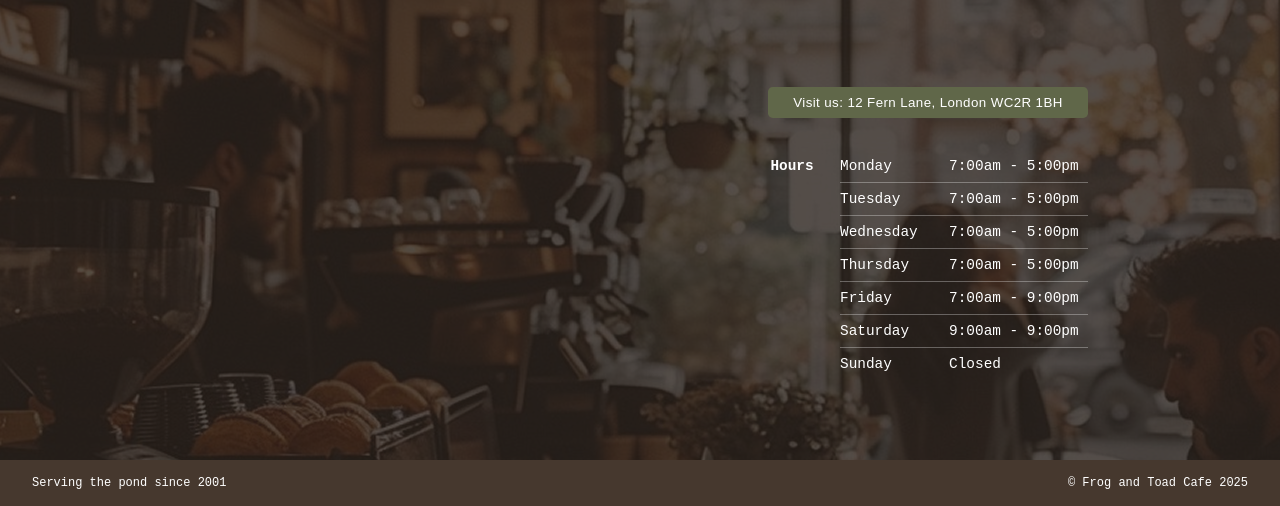
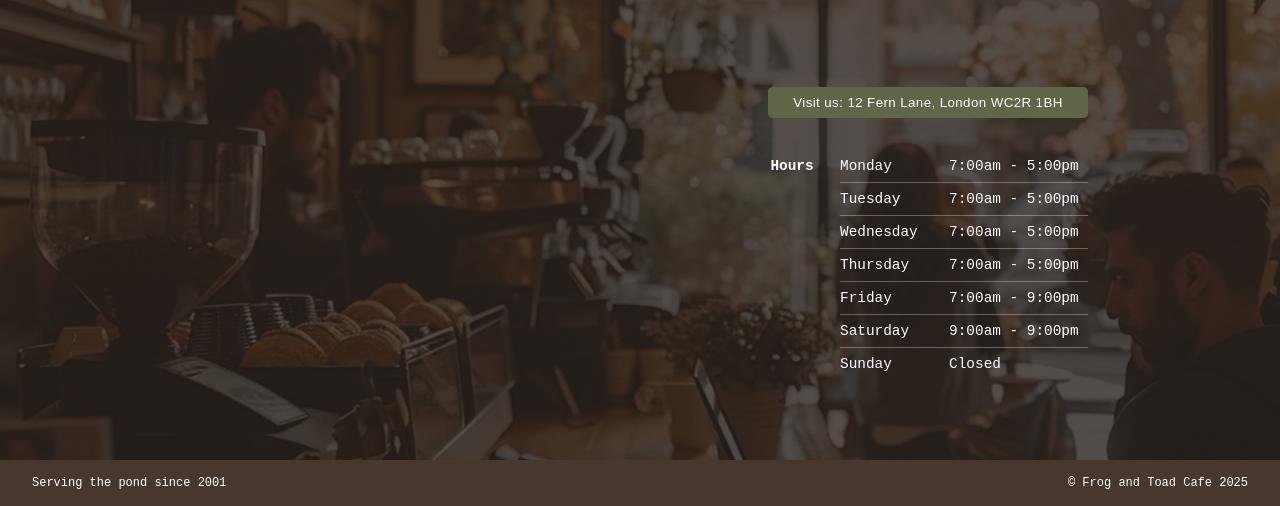
Before and after one commit to denaliazhi/frog-and-toad-cafe, a website built with webpack: page src/template.html in a window 1280 px wide. Shown: the part 343-849 px from the top of the page. Built offline with nearby package versions, Linux system fonts and the light colour scheme.

Commit message:
Fix issue where background image doesn't fill wider screens

```diff
--- a/src/styles.css
+++ b/src/styles.css
@@ -5,7 +5,7 @@
 }
 
 body {
-    background: url("assets/cafe-background.png") no-repeat center top;
+    background: url("assets/cafe-background.png") no-repeat center top / cover;
     font-family: 'Courier New', Courier, monospace;
     color: white;
     display: flex;
```
